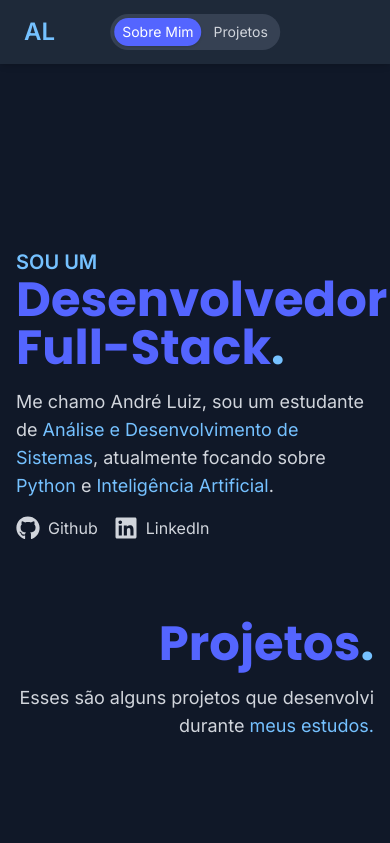
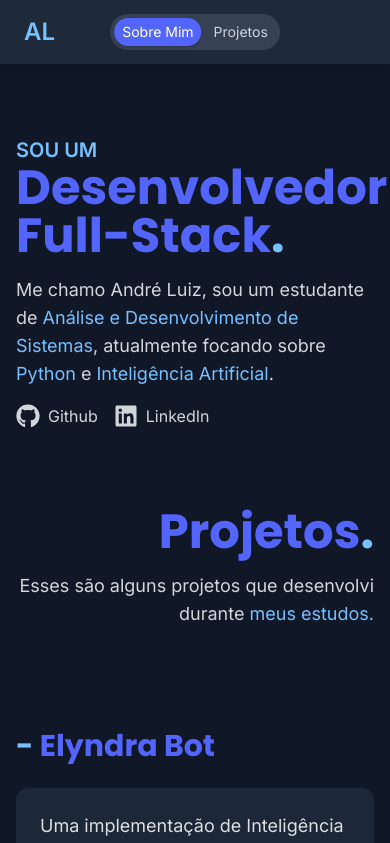
Before and after one commit to aikoandre/portfolio, a Next.js app: page / in a window 390 px wide. Shown: the top 843 px of the page. Built offline with nearby package versions, Linux system fonts and the light colour scheme.

Commit message:
Atualização para o Mobile 3

```diff
--- a/src/app/page.tsx
+++ b/src/app/page.tsx
@@ -7,8 +7,11 @@ import { FaGithub, FaLinkedin } from "react-icons/fa";
 export default function Home() {
   return (
     <main className="flex min-h-screen flex-col bg-gray-900 overflow-x-hidden">
-      <div className="max-w-6xl mx-auto w-full px-4 sm:px-6 pt-28">
-        <section id="sobre-mim" className="w-full mt-14">
+      <div className="max-w-6xl mx-auto w-full px-4 sm:px-6 pt-16 sm:pt-20 md:pt-28">
+        <section
+          id="sobre-mim"
+          className="w-full -mt-2 sm:mt-6 md:mt-10 lg:mt-12"
+        >
           <motion.p
             className="text-xl font-bold text-gray-300 accent-color-2"
             initial={{ y: 50, opacity: 0 }}
@@ -163,7 +166,7 @@ export default function Home() {
               transition={{ duration: 0.8, delay: 0.9, ease: "easeOut" }}
             >
               <motion.div
-                className="relative w-full max-w-[450px] translate-y-15 mb-20"
+                className="relative w-[350px] md:w-full max-w-[450px] translate-y-15 mb-20"
                 initial={{ x: -50, opacity: 0 }}
                 whileInView={{ x: 0, opacity: 1 }}
                 viewport={{ once: false, amount: 0.1 }}
--- a/src/components/Footer.tsx
+++ b/src/components/Footer.tsx
@@ -12,7 +12,7 @@ export default function Footer() {
 
   return (
     <footer className="bg-gray-800 mt-20 p-4 md:p-6">
-      <div className="max-w-6xl mx-auto px-4 flex flex-col items-center">
+      <div className="max-w-6xl mx-auto px-4 flex flex-col items-center mb-4 md:mb-0">
         <h2 className="text-gray-300 text-2xl font-bold mb-4">
           Construído com:
         </h2>
```
